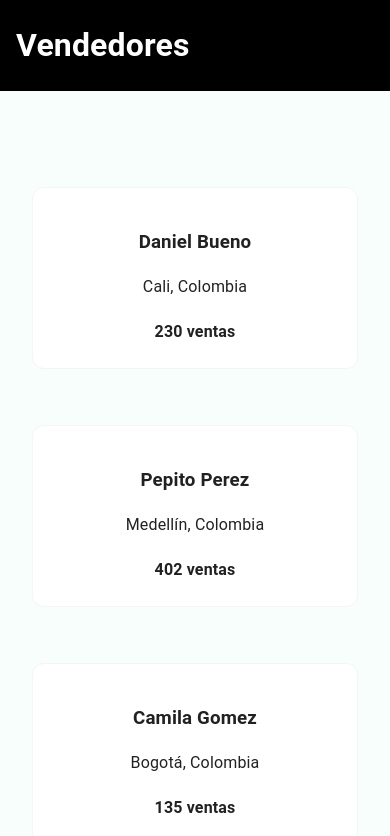
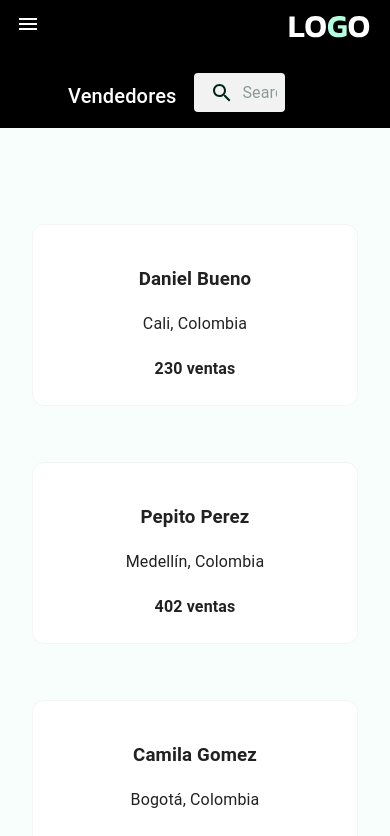
Before and after one commit to julianaquin/administracion-de-vendedores, a Next.js app: page / in a window 390 px wide. Shown: the top 836 px of the page. Built offline with nearby package versions, Linux system fonts and the light colour scheme.

Commit message:
Topbar Responsive

```diff
--- a/components/Topbar.js
+++ b/components/Topbar.js
@@ -1,31 +1,166 @@
 import AppBar from '@mui/material/AppBar';
 import Toolbar from '@mui/material/Toolbar';
-//import Box from '@mui/material/Box';
+import { styled, alpha } from '@mui/material/styles';
+import Box from '@mui/material/Box';
 import IconButton from '@mui/material/IconButton';
+import MenuIcon from '@mui/icons-material/Menu';
+import Typography from '@mui/material/Typography';
+import InputBase from '@mui/material/InputBase';
+import SearchIcon from '@mui/icons-material/Search';
+import {useState} from 'react'
+import { truncate } from 'prelude-ls';
+
+//Diseño de la barra de busqueda
+const Search = styled('div')(({ theme }) => ({
+    position: 'relative',
+    borderRadius: theme.shape.borderRadius,
+    backgroundColor: alpha(theme.palette.common.white, 0.95),
+    '&:hover': {
+      backgroundColor: alpha(theme.palette.common.white, 0.85),
+    },
+    marginLeft: 20,
+    width: '100%',
+    [theme.breakpoints.up('sm')]: {
+      marginLeft: theme.spacing(3),
+      align: 'right',
+      width: 'auto',
+    },
+  }));
+
+  const SearchIconWrapper = styled('div')(({ theme }) => ({
+    padding: theme.spacing(0, 2),
+    height: '100%',
+    position: 'absolute',
+    pointerEvents: 'none',
+    display: 'flex',
+    alignItems: 'center',
+    justifyContent: 'center',
+  }));
+
+  const StyledInputBase = styled(InputBase)(({ theme }) => ({
+    color: '#00241B',
+    '& .MuiInputBase-input': {
+      padding: theme.spacing(1, 1, 1, 0),
+      // vertical padding + font size from searchIcon
+      paddingLeft: `calc(1em + ${theme.spacing(4)})`,
+      transition: theme.transitions.create('width'),
+      width: '100%',
+      [theme.breakpoints.up('sm')]: {
+        width: '12ch',
+        '&:focus': {
+          width: '20ch',
+        },
+      },
+    },
+  }));
+
+export default function Topbar(){
+
+    //Funcion para cambiar la posicion de los textos en la topbar dependiendo del tamaño de pantalla
+    const [screen, setScreen] = useState(null);
+
+    const size = () => typeof window !== "undefined" && window.addEventListener("resize", function() {
+    if (window.matchMedia("(min-width: 600px)").matches) {
+        console.log("Screen width is at least 600px" + screen)
+         setScreen(true);
+      } else {
+        console.log("Screen less than 600px" + screen)
+        setScreen(false);
+      }
+    })
+
+    size();
 
 
+    return(
 
-export default function Topbar(){
-    return(
-        <div>
 
+        <Box sx={{ flexGrow: 1 }}>
             <AppBar position="static"
             style={{ background: '#000' }}
             >
-                <Toolbar background-color="#000">
-                <h1 color="white">
-                Vendedores
-                </h1>
+
+                <Toolbar background-color="#000"
+                sx={{alignItems: 'flex-start',
+                paddingTop: 'spacing(1)',
+                paddingBottom: 'spacing(2)',
+                // Override media queries injected by theme.mixins.toolbar
+                '@media all': {
+                  minHeight: 128,
+                },}}>
                     <IconButton
                         size="large"
                         edge="start"
                         color="inherit"
                         aria-label="open drawer"
-                        sx={{ mr: 2 }} >
+                        sx={{ mr: 2 }}
+                    >
+                        <MenuIcon />
                     </IconButton>
+
+                    {screen ?
+                        <Typography
+                        variant="h6"
+                        noWrap
+                        component="div"
+                        sx={{ flexGrow: 1, alignSelf: 'flex-end',
+                        marginLeft:23,
+                        marginBottom:2 }}
+                        >
+                            Vendedores
+                        </Typography>
+                    :
+                    <Typography
+                    variant="h6"
+                    noWrap
+                    component="div"
+                    sx={{  flexGrow: 1,
+                        alignSelf: 'flex-end',
+                        width: 500,
+                        marginLeft:0,
+                        marginBottom:2,
+                        textAlign: 'left' }}
+                    >
+                        Vendedores
+                    </Typography>}
+
+                    {screen ?
+                    <Search sx={{  alignSelf: 'flex-end',
+                    marginBottom:2,
+                    ml:20 }}>
+                        <SearchIconWrapper>
+                        <SearchIcon sx={{
+                            color: '#00241B'
+                        }}/>
+                        </SearchIconWrapper>
+                    <StyledInputBase
+                    placeholder="Search…"
+                    inputProps={{ 'aria-label': 'search' }}
+                    />
+                    </Search>
+                    :
+                    <Search sx={{  alignSelf: 'flex-end',
+                    marginBottom:2,
+                    ml:0 }}>
+                        <SearchIconWrapper>
+                        <SearchIcon sx={{
+                            color: '#00241B'
+                        }}/>
+                        </SearchIconWrapper>
+                    <StyledInputBase
+                    placeholder="Search…"
+                    inputProps={{ 'aria-label': 'search' }}
+                    />
+                    </Search>
+                    }
+
+                    <Box sx={{ mt: 2 }}>
+                    <img alt="admin" src="/LOGO.svg"/>
+                    </Box>
+
                 </Toolbar>
             </AppBar>
+            </Box>
 
-        </div>
     )
 }
```
